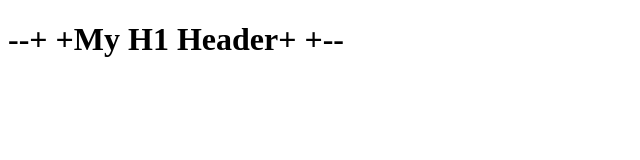
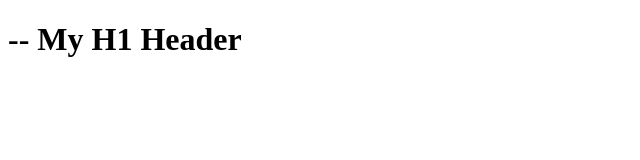
Before and after one commit to orbe-developer/demo-fun-learn, a plain HTML site: page index.html in a window 1280 px wide. Shown: the whole page, without its empty margins (0-640 px from the left). Drawn offline with Linux system fonts and the light colour scheme.

Commit message:
Did the hotfix

```diff
--- a/index.html
+++ b/index.html
@@ -6,6 +6,6 @@
     <title>My Web Page</title>
 </head>
 <body>
-    <h1> --+ +My H1 Header+ +-- </h1>
+    <h1> -- My H1 Header</h1>
 </body>
 </html>
```
